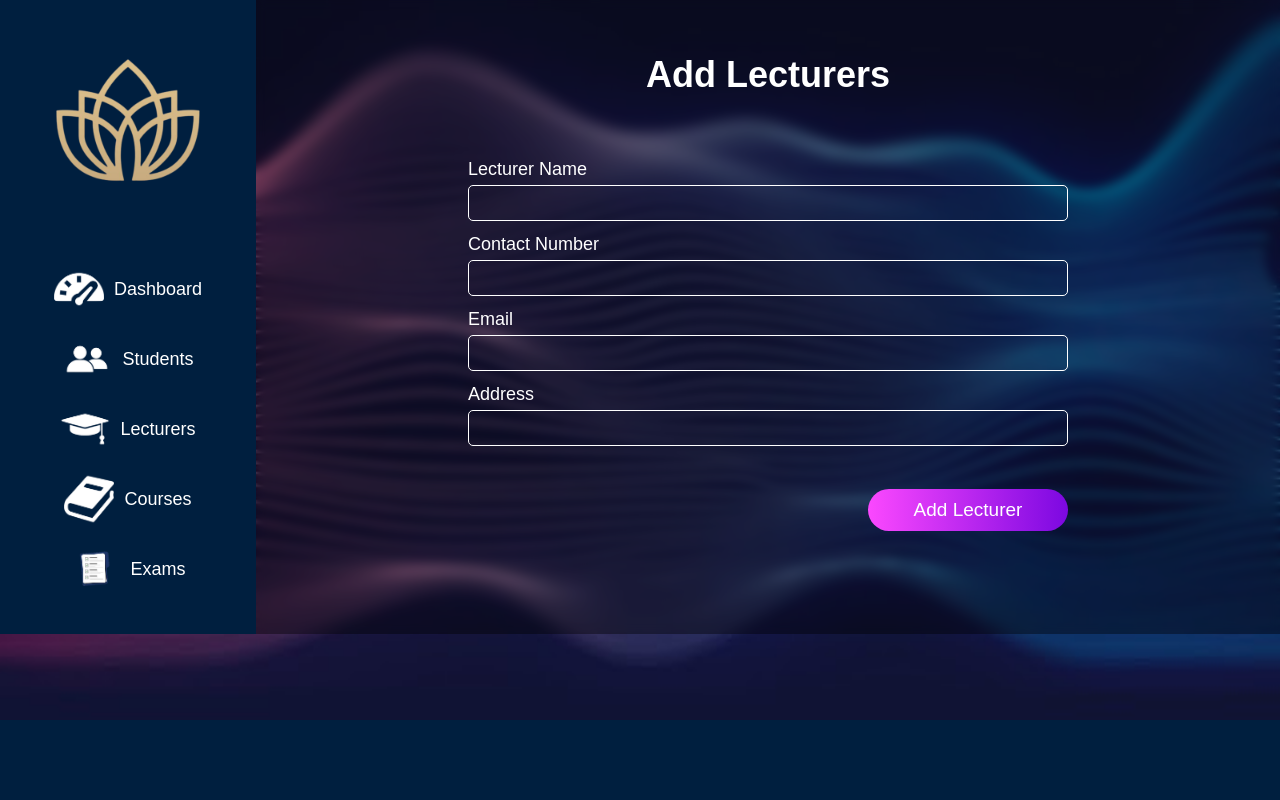
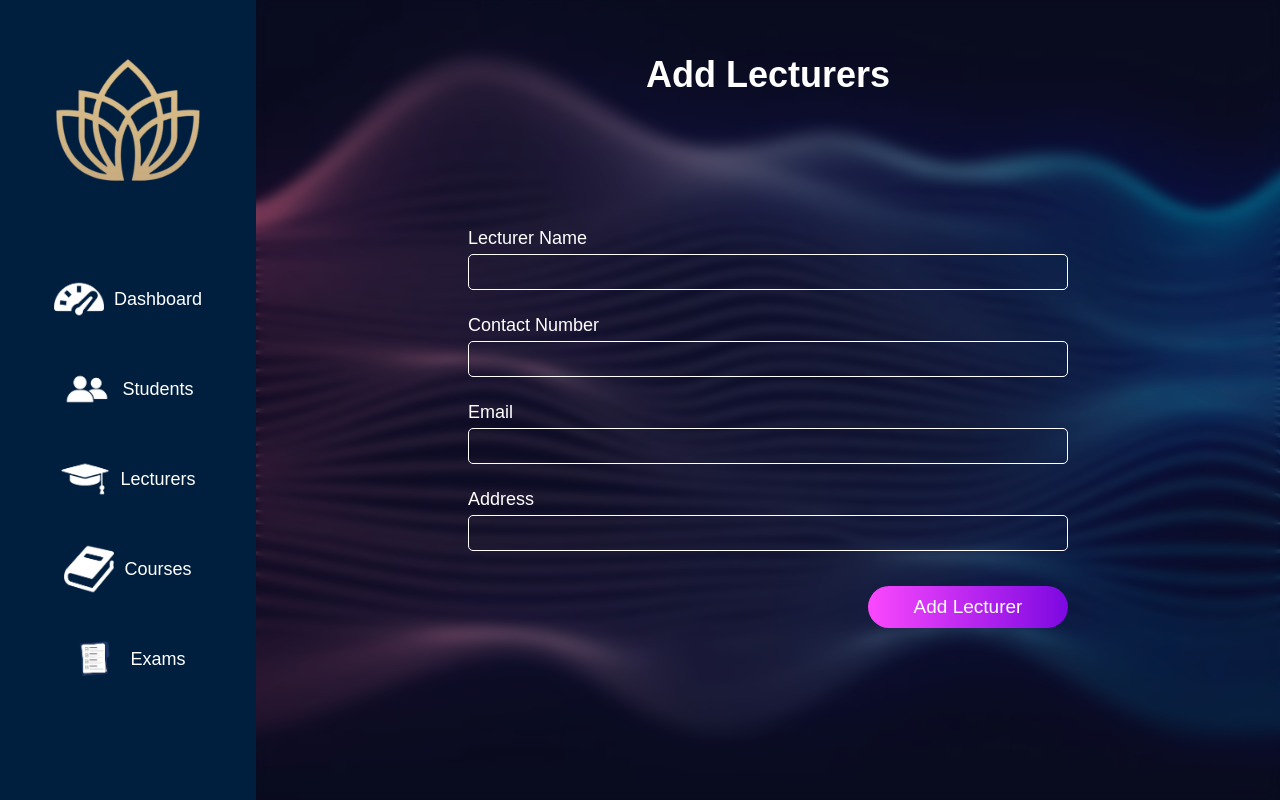
Before and after one commit to uvindusl/dmwcw, a PHP site: page /AddLecture.html in a window 1280 px wide. Run offline with PHP 8.4, Linux system fonts and the light colour scheme.

Commit message:
fixed the error

```diff
--- a/AddLecStyle.css
+++ b/AddLecStyle.css
@@ -12,7 +12,7 @@ body{
     margin: 0;
     background-image: url(AddLecimages/hq720.jpg);
     background-repeat: no-repeat;
-    background-size: cover
+    background-size: cover;
 
 
 }
@@ -46,7 +46,7 @@ body{
     color: white;
     text-decoration: none;
     font-size: 18px;
-    padding: 0px;
+    padding: 10px;
 }
 .icon {
     width: 50px;
@@ -62,7 +62,7 @@ body{
     display: flex;
     justify-content: center;
     align-items: center;
-    height: 100%;
+    height: 100vh;
     flex-direction: column;
     overflow: hidden;
 }
@@ -94,7 +94,7 @@ body{
     padding: 8px;
     font-size: 16px;
     width: 600px;
-    margin-bottom: 3px;
+    margin-bottom: 15px;
     border-radius: 5px;
     border: 1px solid white;
     color: white;
@@ -111,5 +111,5 @@ button {
     border: none;
     cursor: pointer;
     align-self: flex-end;
-    margin-top: 40px;
+    margin-top: 20px;
 }
```
